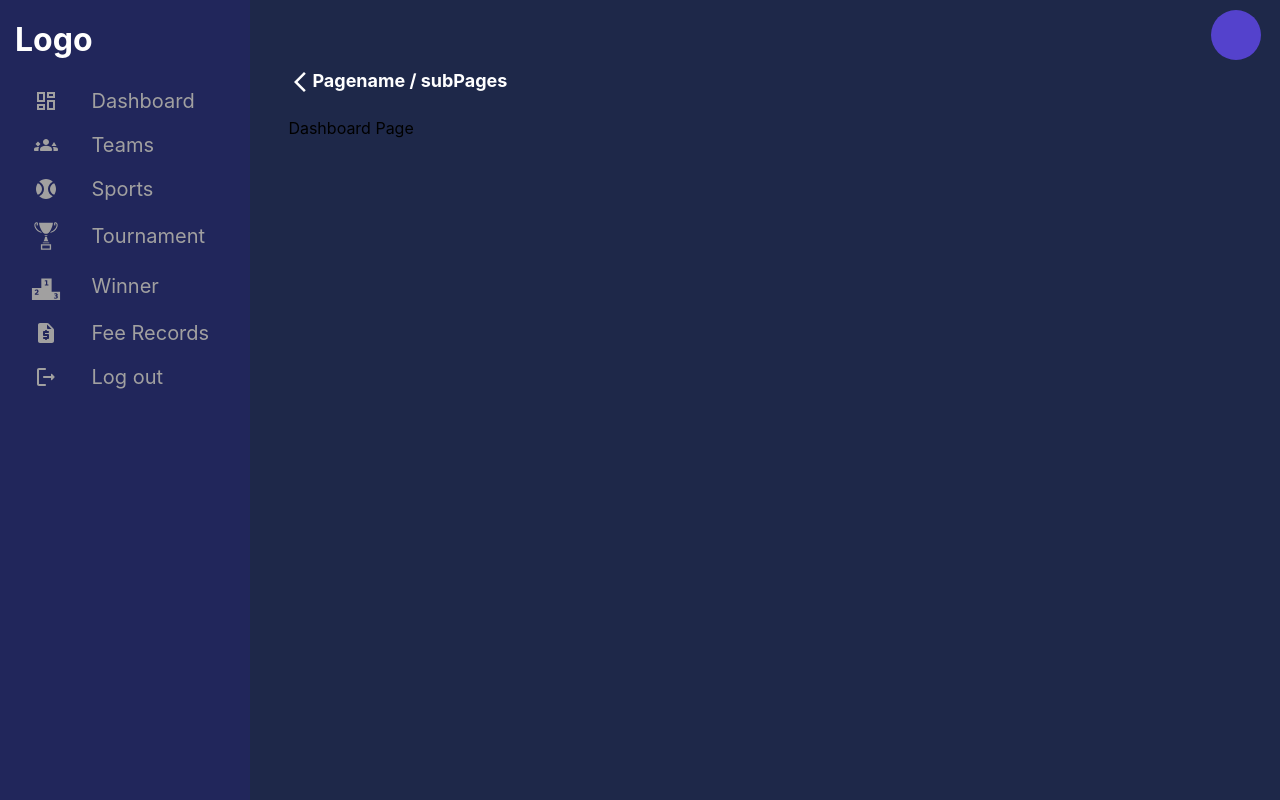
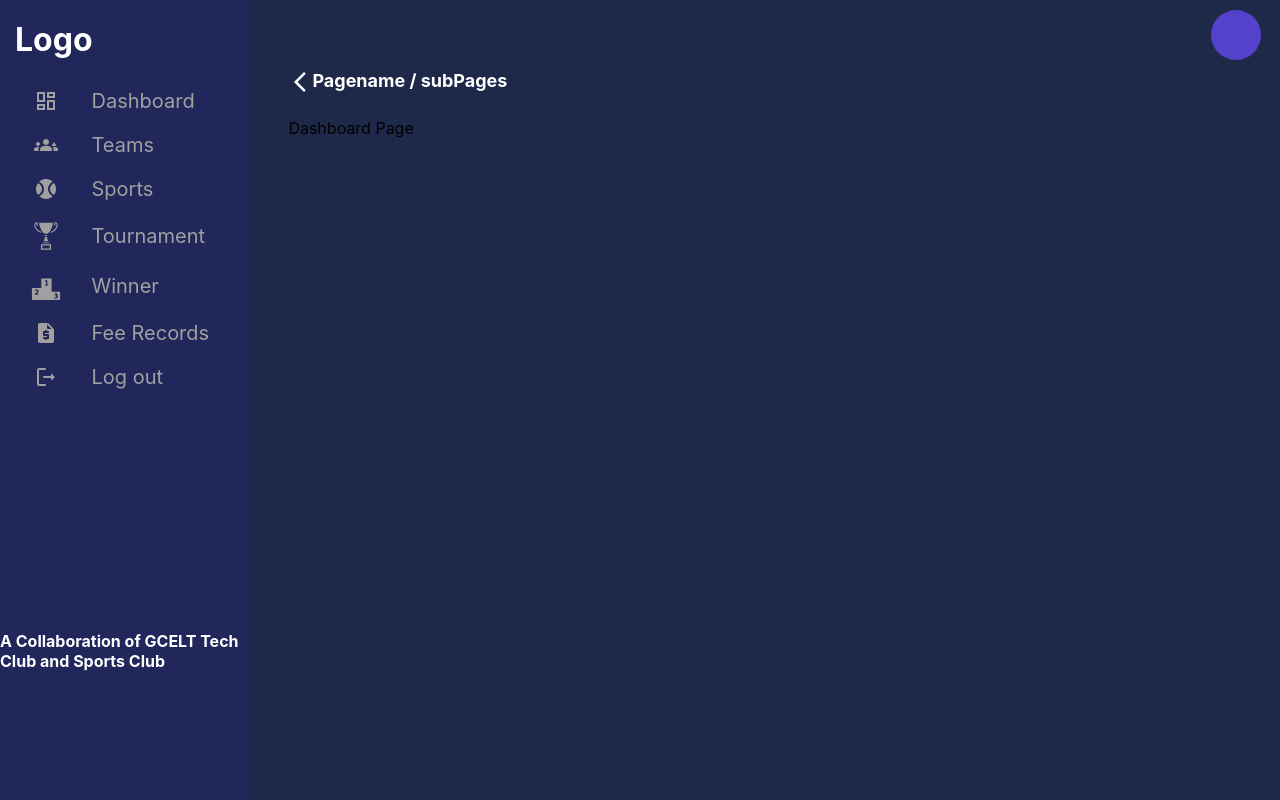
Before and after one commit to gcelt-techclub/Web-App, a React (Create React App) app: page /admin in a window 1280 px wide. Built offline with nearby package versions, Linux system fonts and the light colour scheme.

Commit message:
added text to sidebar buttom

```diff
--- a/src/components/Sidebar.css
+++ b/src/components/Sidebar.css
@@ -81,3 +81,7 @@
 .address{
     font-weight: bold;
 }
+.bottom_section{
+    position: relative;
+    bottom:-29%;
+}
--- a/src/components/Sidebar.jsx
+++ b/src/components/Sidebar.jsx
@@ -70,7 +70,11 @@ const Sidebar = (/*{ children }*/) => {
               <div id="icon">{item.icon}</div>
               <div id="title">{item.title}</div>
             </NavLink>
+
           ))}
+          <div className="bottom_section">
+            <h4>A Collaboration of GCELT Tech Club and Sports Club</h4>
+          </div>
         </div>
 
         {/* Rendered thru children props(First Version) */}
```
